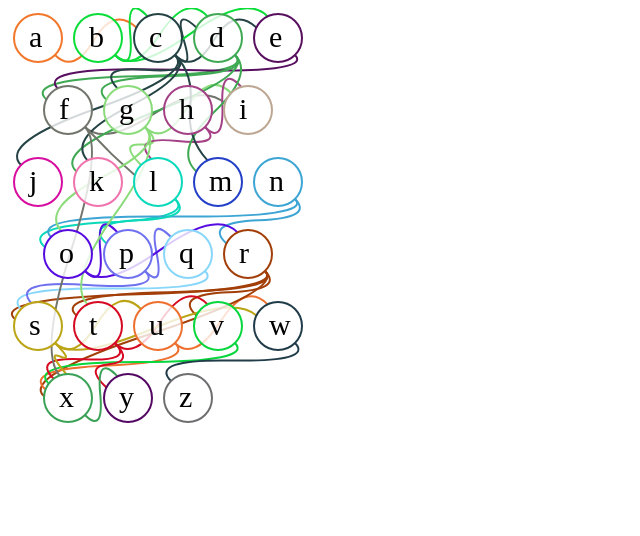
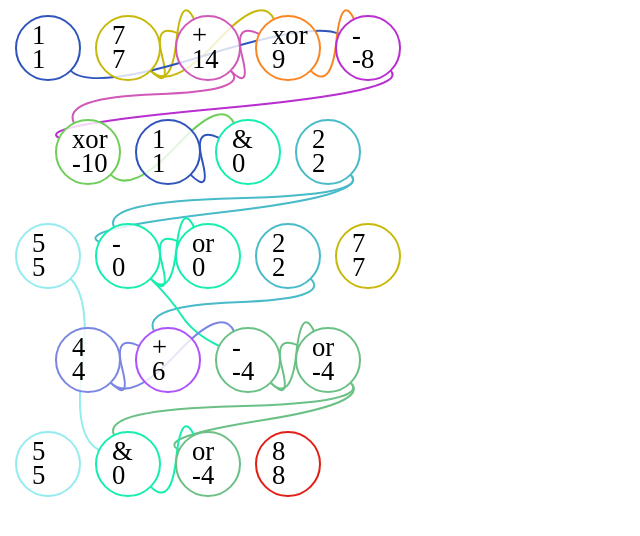
Before and after one commit to rasmuserik/circle-flow-graph, a website: page index.html in a window 1280 px wide. Shown: the whole page, without its empty margins (0-640 px from the left). Drawn offline with Linux system fonts and the light colour scheme.

Commit message:
simple actual computational network

```diff
--- a/circle-flow-graph.js
+++ b/circle-flow-graph.js
@@ -1,21 +1,186 @@
 // Generated by CoffeeScript 1.6.3
 (function() {
-  var circlesPerLine, ctx, cx0, cx1, cy0, cy1, data, end, entry, entryDir, entryPoint, exitDir, exitPoint, height, i, id, key, odd, radius, size, t0, t1, val, width, x, x0, x1, y, y0, y1, _i, _j, _len, _ref, _ref1, _ref2, _ref3, _ref4, _ref5;
+  var Node, args, circlesPerLine, count, ctx, curveness, cx0, cx1, cy0, cy1, data, end, entry, entryDir, entryPoint, exitDir, exitPoint, fnNames, fns, height, hspace, i, id, key, length, nodeCount, nodes, odd, prev, radius, root, size, t0, t1, val, w, width, x, x0, x1, y, y0, y1, _i, _j, _k, _l, _len, _ref, _ref1, _ref2, _ref3, _ref4, _ref5, _ref6,
+    __slice = [].slice;
 
   t0 = +new Date();
 
-  width = canvas.width;
-
   height = canvas.width;
 
-  size = 60;
+  size = 80;
+
+  count = 20;
+
+  hspace = 1.3;
+
+  width = size * 5;
 
   radius = size * .40;
 
   ctx = canvas.getContext("2d");
 
+  ctx.lineWidth = 2;
+
   circlesPerLine = 3;
 
+  curveness = 1.9;
+
+  nodes = {};
+
+  fns = {};
+
+  nodeCount = 0;
+
+  if (true) {
+    Node = function(prev, op, inputs) {
+      var i, _i, _len, _ref;
+      this.op = op;
+      this.id = nodeCount;
+      ++nodeCount;
+      if (prev !== void 0) {
+        console.log(prev);
+        this.prev = prev.id;
+        nodes[this.prev].next = this.id;
+      }
+      this["in"] = inputs;
+      this.out = [];
+      _ref = this["in"];
+      for (_i = 0, _len = _ref.length; _i < _len; _i++) {
+        i = _ref[_i];
+        nodes[i].out.push(this.id);
+      }
+      nodes[this.id] = this;
+      return this.val = this["eval"]();
+    };
+    Node.prototype.drawObj = function() {
+      ctx.beginPath();
+      ctx.arc(this.x, this.y, radius, 0, Math.PI * 2);
+      ctx.fillStyle = "rgba(255,255,255,0.8)";
+      ctx.fill();
+      ctx.strokeStyle = hashcolor.intToColor(hashcolor.val("" + this.val));
+      ctx.stroke();
+      ctx.font = "" + (size / 3) + "px ubuntu";
+      ctx.fillStyle = "#000";
+      ctx.fillText(this.op, this.x - size * .2, this.y - size * .05);
+      ctx.fillText(this.val, this.x - size * .2, this.y + size * .25);
+      console.log(this.next);
+      if (this.next !== void 0) {
+        return nodes[this.next].drawObj();
+      }
+    };
+    Node.prototype.outPoint = function() {
+      var d;
+      d = Math.SQRT1_2 * radius;
+      return [this.x + d, this.y + d, this.x + d * curveness, this.y + d * curveness];
+    };
+    Node.prototype.inPoint = function(i) {
+      var a, t, w, x, y;
+      t = radius * Math.sqrt(.5);
+      w = 2;
+      a = Math.PI * 1.25 + w * (i + 1) / (this["in"].length + 1) - w / 2;
+      y = Math.sin(a);
+      x = Math.cos(a);
+      return [this.x + x * radius, this.y + y * radius, this.x + x * radius * curveness, this.y + y * radius * curveness];
+    };
+    Node.prototype.drawLines = function() {
+      var cx0, cx1, cy0, cy1, i, src, x0, x1, y0, y1, _i, _ref, _ref1, _ref2;
+      for (i = _i = 0, _ref = this["in"].length - 1; _i <= _ref; i = _i += 1) {
+        console.log(i, this["in"][i], nodes[this["in"][i]]);
+        src = nodes[this["in"][i]];
+        _ref1 = src.outPoint(), x0 = _ref1[0], y0 = _ref1[1], cx0 = _ref1[2], cy0 = _ref1[3];
+        _ref2 = this.inPoint(i), x1 = _ref2[0], y1 = _ref2[1], cx1 = _ref2[2], cy1 = _ref2[3];
+        ctx.beginPath();
+        ctx.strokeStyle = hashcolor.intToColor(hashcolor.val("" + src.val));
+        ctx.moveTo(x0, y0);
+        ctx.quadraticCurveTo(cx0, cy0, (cx0 + cx1) / 2, (cy0 + cy1) / 2);
+        ctx.quadraticCurveTo(cx1, cy1, x1, y1);
+        ctx.stroke();
+      }
+      if (this.next !== void 0) {
+        return nodes[this.next].drawLines();
+      }
+    };
+    Node.prototype.layout = function(x, y) {
+      this.x = x;
+      this.y = y;
+      x += size;
+      if (x > width - size / 2) {
+        x -= width - size / 2;
+        y += size * hspace;
+        if (x < size / 2) {
+          x += size;
+        }
+      }
+      if (this.next !== void 0) {
+        return nodes[this.next].layout(x, y);
+      }
+    };
+    Node.prototype["eval"] = function() {
+      if (typeof this.op === "number") {
+        return this.op;
+      } else if (typeof fns[this.op] === "function") {
+        return fns[this.op].apply(null, this["in"].map(function(o) {
+          return nodes[o]["eval"]();
+        }));
+      } else {
+        throw this.op;
+      }
+    };
+    fns["+"] = function() {
+      var args;
+      args = 1 <= arguments.length ? __slice.call(arguments, 0) : [];
+      return args.reduce((function(a, b) {
+        return a + b;
+      }), 0);
+    };
+    fns["-"] = function() {
+      var args;
+      args = 1 <= arguments.length ? __slice.call(arguments, 0) : [];
+      return args.slice(1).reduce((function(a, b) {
+        return a - b;
+      }), args[0]);
+    };
+    fns["xor"] = function() {
+      var args;
+      args = 1 <= arguments.length ? __slice.call(arguments, 0) : [];
+      return args.reduce((function(a, b) {
+        return a ^ b;
+      }), 0);
+    };
+    fns["&"] = function() {
+      var args;
+      args = 1 <= arguments.length ? __slice.call(arguments, 0) : [];
+      return args.reduce((function(a, b) {
+        return a & b;
+      }), 0);
+    };
+    fns["or"] = function() {
+      var args;
+      args = 1 <= arguments.length ? __slice.call(arguments, 0) : [];
+      return args.reduce((function(a, b) {
+        return a | b;
+      }), 0);
+    };
+    fnNames = Object.keys(fns);
+    root = new Node(void 0, 1, []);
+    prev = root;
+    for (i = _i = 0; 0 <= count ? _i <= count : _i >= count; i = 0 <= count ? ++_i : --_i) {
+      if (Math.random() < .3 || nodeCount < 2) {
+        prev = new Node(prev, 1 + Math.random() * 9 | 0, []);
+      } else {
+        length = 1 + Math.random() * Math.random() * 4 | 0;
+        length = 2;
+        args = [];
+        for (i = _j = 0, _ref = length - 1; 0 <= _ref ? _j <= _ref : _j >= _ref; i = 0 <= _ref ? ++_j : --_j) {
+          args.push(nodeCount - Math.random() * Math.random() * nodeCount | 0);
+        }
+        prev = new Node(prev, fnNames[Math.random() * fnNames.length | 0], args);
+      }
+    }
+    root.layout(size / 2, size / 2);
+    root.drawLines();
+    root.drawObj();
+  } else {
     data = {
       a: [],
       b: [],
@@ -44,7 +209,6 @@
       y: ["t", "x"],
       z: ["w"]
     };
-
     for (key in data) {
       val = data[key];
       data[key] = {
@@ -53,22 +217,17 @@
         id: key
       };
     }
-
     for (key in data) {
       val = data[key];
-    _ref = val["in"];
-    for (_i = 0, _len = _ref.length; _i < _len; _i++) {
-      id = _ref[_i];
+      _ref1 = val["in"];
+      for (_k = 0, _len = _ref1.length; _k < _len; _k++) {
+        id = _ref1[_k];
         data[id].out.push(key);
       }
     }
-
     x = 0;
-
     y = 0;
-
     odd = false;
-
     for (key in data) {
       val = data[key];
       val.x = x;
@@ -80,24 +239,20 @@
         y = y + size * 1.2;
       }
     }
-
     exitPoint = function(data) {
       var t;
       t = radius * Math.sqrt(.5);
       return [data.x + size / 2 + t, data.y + size / 2 + t];
     };
-
     exitDir = function(data) {
       return [data.x + size / 2 + radius * 1.5, data.y + size / 2 + radius * 1.5];
     };
-
     entryDir = function(data, i, n) {
-    var _ref1, _ref2;
-    _ref1 = entryPoint(data, i, n), x = _ref1[0], y = _ref1[1];
-    _ref2 = [x - (data.x + width / 2), y - (data.y + width / 2)], x = _ref2[0], y = _ref2[1];
+      var _ref2, _ref3;
+      _ref2 = entryPoint(data, i, n), x = _ref2[0], y = _ref2[1];
+      _ref3 = [x - (data.x + width / 2), y - (data.y + width / 2)], x = _ref3[0], y = _ref3[1];
       return [(data.x + width / 2) + 1.15 * x, (data.y + width / 2) + 1.15 * y];
     };
-
     entryPoint = function(data, i, n) {
       var a, t, w;
       t = radius * Math.sqrt(.5);
@@ -110,33 +265,30 @@
       [data.x + size / 2 - t, data.y + size / 2 - t];
       return [data.x + size / 2 + x * radius, data.y + size / 2 + y * radius];
     };
-
     ctx.lineWidth = 2;
-
     for (key in data) {
       end = data[key];
-    for (i = _j = 0, _ref1 = end["in"].length - 1; _j <= _ref1; i = _j += 1) {
+      for (i = _l = 0, _ref2 = end["in"].length - 1; _l <= _ref2; i = _l += 1) {
         val = data[end["in"][i]];
         console.log(val, end);
         ctx.beginPath();
         ctx.strokeStyle = hashcolor.intToColor(hashcolor.val(val.id));
-      _ref2 = exitPoint(val), x0 = _ref2[0], y0 = _ref2[1];
-      _ref3 = exitDir(val), cx0 = _ref3[0], cy0 = _ref3[1];
+        _ref3 = exitPoint(val), x0 = _ref3[0], y0 = _ref3[1];
+        _ref4 = exitDir(val), cx0 = _ref4[0], cy0 = _ref4[1];
         entry = end;
-      _ref4 = entryPoint(entry, i, end["in"].length), x1 = _ref4[0], y1 = _ref4[1];
-      _ref5 = entryDir(entry, i, end["in"].length), cx1 = _ref5[0], cy1 = _ref5[1];
+        _ref5 = entryPoint(entry, i, end["in"].length), x1 = _ref5[0], y1 = _ref5[1];
+        _ref6 = entryDir(entry, i, end["in"].length), cx1 = _ref6[0], cy1 = _ref6[1];
         ctx.moveTo(x0, y0);
         ctx.quadraticCurveTo(cx0, cy0, (cx0 + cx1) / 2, (cy0 + cy1) / 2);
         ctx.quadraticCurveTo(cx1, cy1, x1, y1);
         ctx.stroke();
       }
     }
-
     for (key in data) {
       val = data[key];
       ctx.beginPath();
       ctx.arc(val.x + size / 2, val.y + size / 2, radius, 0, Math.PI * 2);
-    ctx.fillStyle = "rgba(255,255,255,0.8)";
+      ctx.fillStyle = "rgba(255,255,255,0.6)";
       ctx.fill();
       ctx.strokeStyle = hashcolor.intToColor(hashcolor.val(key));
       ctx.stroke();
@@ -144,9 +296,16 @@
       ctx.fillStyle = "#000";
       ctx.fillText(key, val.x + size * .35, val.y + size * .65);
     }
-
     t1 = +new Date();
-
     console.log("Time:", t1 - t0);
+    w = 600;
+    ctx.beginPath();
+    ctx.moveTo(w / 2, 0);
+    ctx.quadraticCurveTo(w, 0, w, 100);
+    ctx.quadraticCurveTo(w, 200, w / 2, 200);
+    ctx.quadraticCurveTo(0, 200, 0, 100);
+    ctx.quadraticCurveTo(0, 0, w / 2, 0);
+    ctx.stroke();
+  }
 
 }).call(this);
--- a/index.html
+++ b/index.html
@@ -1,7 +1,7 @@
 <!DOCTYPE html>
 <html>
     <head>
-        <title>Copenhagen Parking</title>
+        <title>Circle data flow graph</title>
         <meta http-equiv="Content-Type" content="text/html; charset=UTF-8">
         <meta http-equiv="X-UA-Compatible" content="IE=edge,chrome=1">
         <meta name="HandheldFriendly" content="True">
@@ -15,7 +15,7 @@
         <link rel="shortcut icon" href="icon.png">
     </head>
     <body>
-      <canvas id="canvas" width=320 height=480></canvas>
+      <canvas id="canvas" width=620 height=1000></canvas>
       <script src="bower_components/hashcolor/hashcolor.min.js"></script>
       <script src="circle-flow-graph.js"></script>
     </body>
```
Also changed, not shown: circle-flow-graph.coffee (+224 -93 lines). Lines whose indentation alone changed are shown as unchanged.
